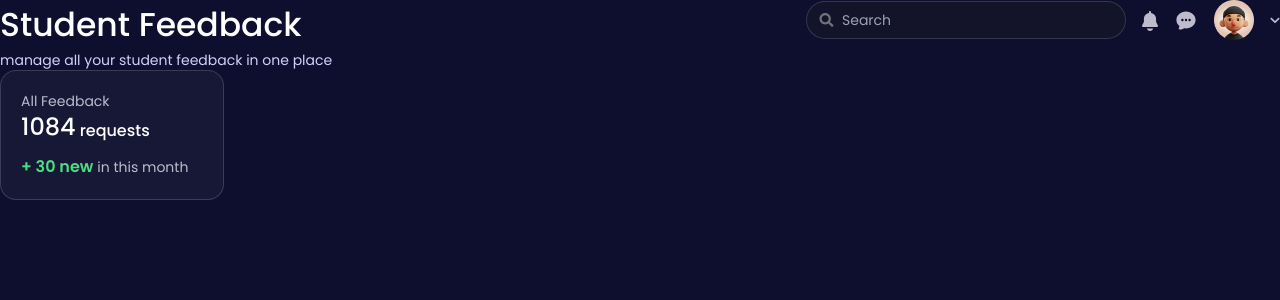
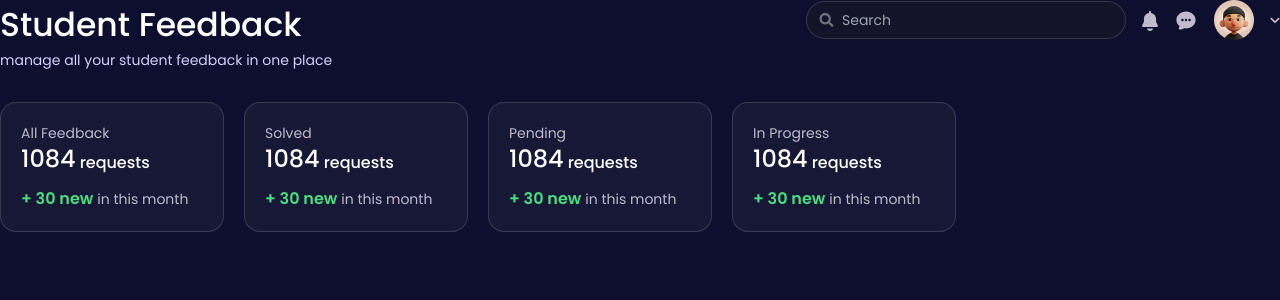
Before and after one commit to zonivisuals/CRUD-Issues-Project, a React (Create React App) app: page / in a window 1280 px wide. Shown: the top 300 px of the page. Built offline with nearby package versions, Linux system fonts and the light colour scheme.

Commit message:
implementing 1st admin page ui half

```diff
--- a/src/pages/admin.tsx
+++ b/src/pages/admin.tsx
@@ -3,7 +3,14 @@ import InfoCard from '../components/infoCard'
 
 const admin = () => {
   return (
-    <InfoCard title="All Feedback" totalRequests={1084} monthlyRequests={30} />
+    <div className='py-8'>
+      <div className='flex items-center justify-start gap-5'>
+        <InfoCard title="All Feedback" totalRequests={1084} monthlyRequests={30} />
+        <InfoCard title="Solved" totalRequests={1084} monthlyRequests={30} />
+        <InfoCard title="Pending" totalRequests={1084} monthlyRequests={30} />
+        <InfoCard title="In Progress" totalRequests={1084} monthlyRequests={30} />
+      </div>
+    </div>
   )
 }
 
```
